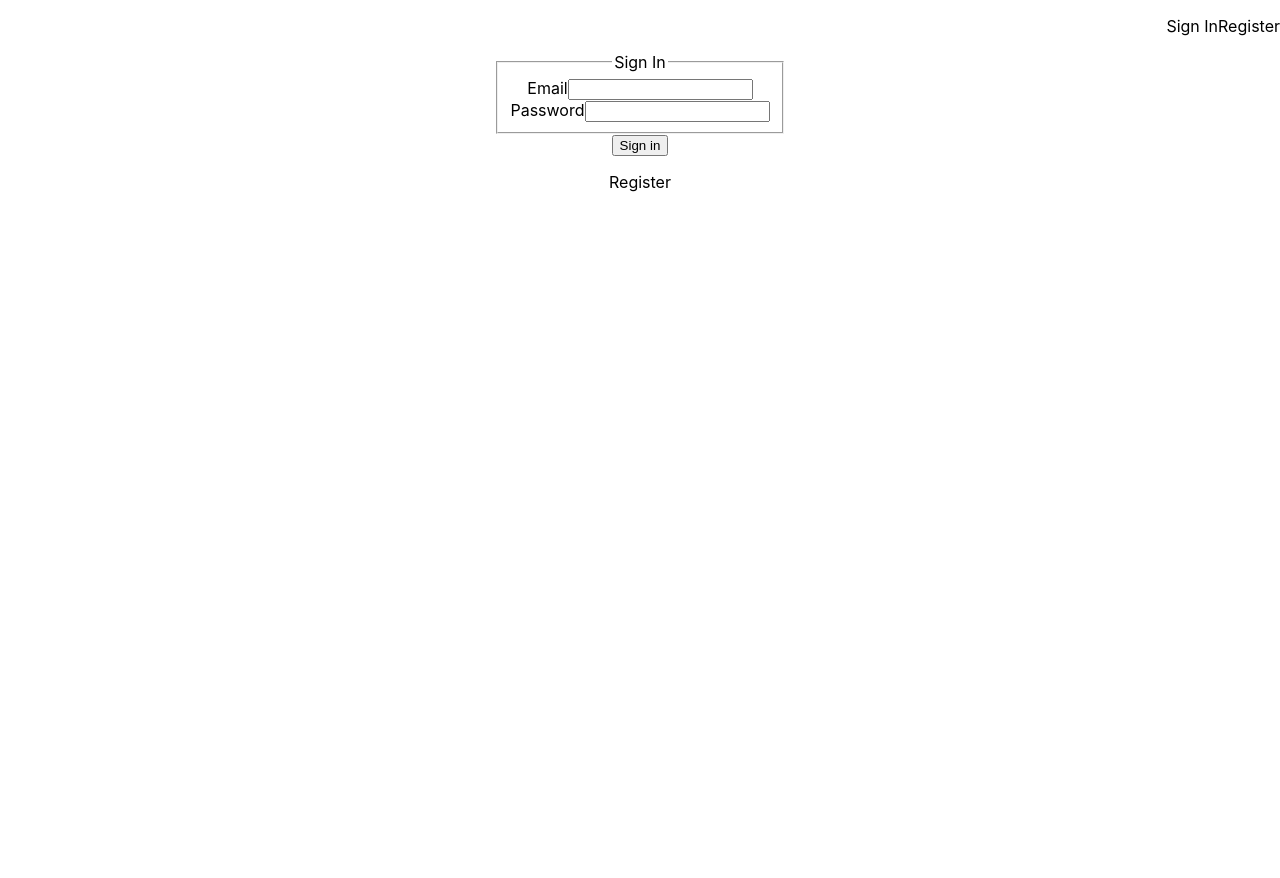
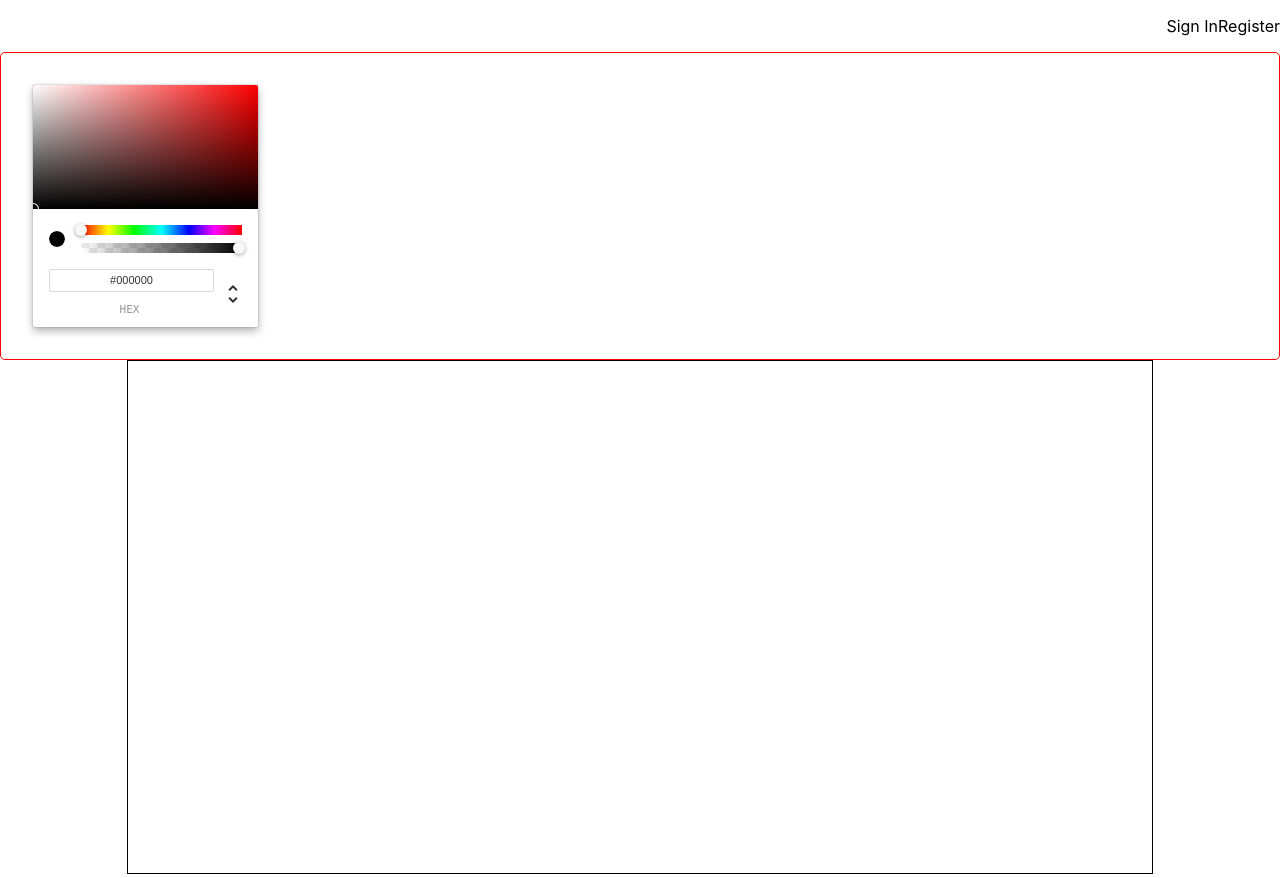
Before and after one commit to Shoozle/React-Story-Creator, a React (Create React App) app: page / in a window 1280 px wide. Before the commit the page ends 800 px from the top, so only its background shows below. Built offline with nearby package versions, Linux system fonts and the light colour scheme; the HTML template or start-up script is replaced by a standard one.

Commit message:
Canvas mount

```diff
--- a/src/App.js
+++ b/src/App.js
@@ -13,7 +13,7 @@ class App extends Component {
         super(props);
         this.state = {
             background: '#000',
-            route: 'signin',
+            route: 'create',
             isSignedIn: false
         }
     }
@@ -50,7 +50,7 @@ class App extends Component {
                     onChange={this.handleChangeComplete}
                 />
                 </div>
-                <DrawingCanvas className=''brushcolor={background} width={'1000px'} />
+                <DrawingCanvas brushcolor={background}/>
                 </div>
                 : ( route === 'signin' ? <Signin onRouteChange={this.onRouteChange}/> :
                 <Register onRouteChange={this.onRouteChange} />)
--- a/src/components/DrawingCanvas/DrawingCanvas.css
+++ b/src/components/DrawingCanvas/DrawingCanvas.css
@@ -1,3 +1,5 @@
 .DrawingCanvas{
     border: 1px solid black;
+    width: 80%;
+    height: auto;
 }
--- a/src/components/DrawingCanvas/DrawingCanvas.js
+++ b/src/components/DrawingCanvas/DrawingCanvas.js
@@ -41,18 +41,11 @@ class DrawingCanvas extends React.Component {
         this.present++;
     }
 
-    componentDidMount(){
-        //Initial fill
-        let canvas = this.canvas.current;
-        let ctx = canvas.getContext("2d");
-        ctx.fillStyle = "black";
-        ctx.fillRect(0, 0, this.canvas.width, this.canvas.height);
-    }
 
     render() {
         return (
-            <div className="tc">
-                <canvas className="DrawingCanvas" ref={this.canvas} width={this.props.width} height={this.props.height}
+            <div className='tc w-70'>
+                <canvas className='DrawingCanvas' ref={this.canvas}
                 onMouseDown={(e) => this.startPosition(e)}
                 onMouseMove={(e) => this.draw(e)}
                 onMouseUp={() => this.finishedPosition()}
```
